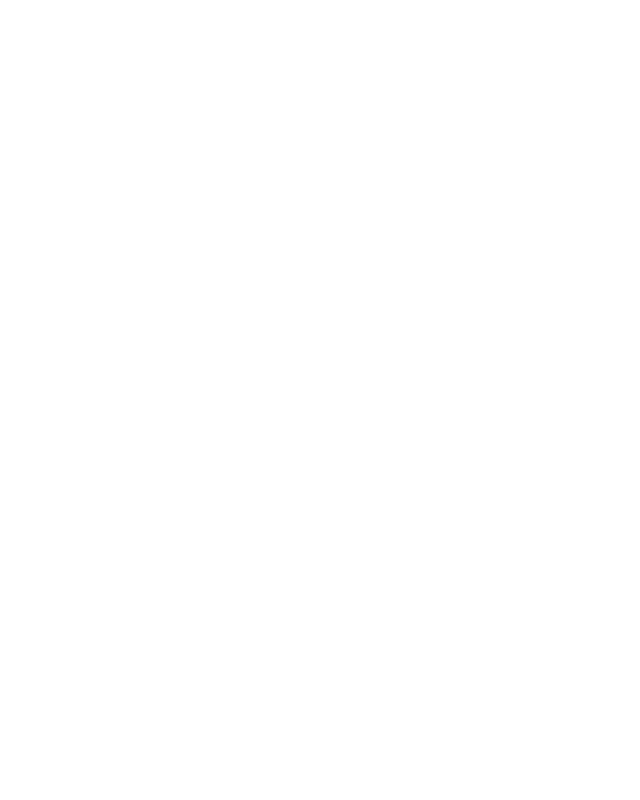
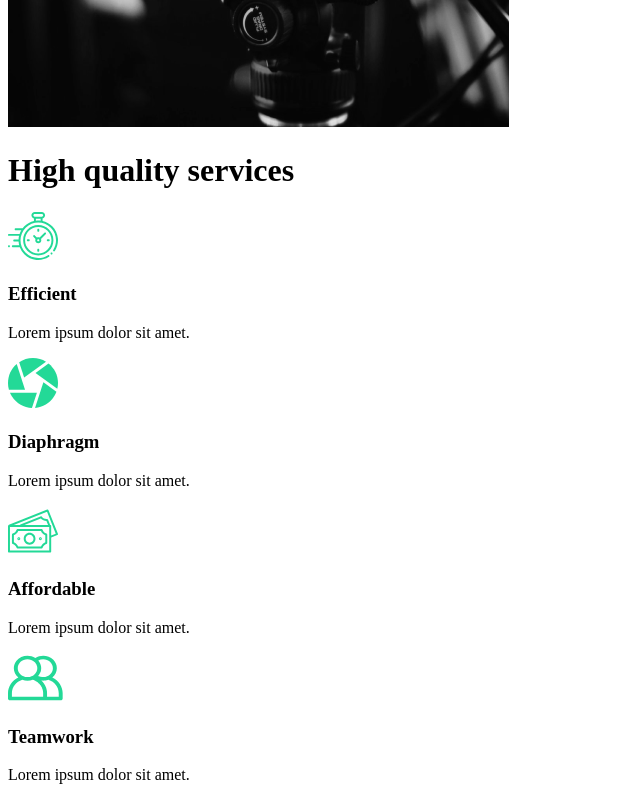
Before and after one commit to cesarebek/portfolio-with-react, a React (Create React App) app: page / in a window 1280 px wide. Shown: the part 1635-2435 px from the top of the page, without its empty margins (0-640 px from the left). Before the commit the page ends 1044 px from the top, so only its background shows below. Built offline with nearby package versions, Linux system fonts and the light colour scheme.

Commit message:
Creation of the ServicesSection.js

```diff
--- a/src/Pages/AboutMe.js
+++ b/src/Pages/AboutMe.js
@@ -1,10 +1,12 @@
 import React from 'react';
 import AboutSection from '../components/AboutSection';
+import ServicesSection from '../components/ServicesSection';
 
 const AboutMe = () => {
   return (
     <div>
       <AboutSection />
+      <ServicesSection />
     </div>
   );
 };
--- a/src/components/AboutSection.js
+++ b/src/components/AboutSection.js
@@ -7,7 +7,7 @@
     <div>
       <div className="description">
         <div className="title">
-          //I'm adding this HIDE div because I want to reveal the text
+          {/* I'm adding this HIDE div because I want to reveal the text */}
           <div className="hide">
             <h1>I work to develop</h1>
           </div>
--- /dev/null
+++ b/src/components/ServicesSection.js
@@ -0,0 +1,53 @@
+import React from 'react';
+//import home2
+import home2 from '../img/home2.png';
+//import icons
+import clock from '../img/clock.svg';
+import diaphragm from '../img/diaphragm.svg';
+import money from '../img/money.svg';
+import teamwork from '../img/teamwork.svg';
+
+const ServicesSection = () => {
+  return (
+    <div className="services">
+      <img src={home2} alt="camera" />
+      <div className="description">
+        <h1>
+          High <span>quality</span> services
+        </h1>
+        <div className="cards">
+          <div className="card">
+            <div className="icon">
+              <img src={clock} alt="clock" />
+              <h3>Efficient</h3>
+            </div>
+            <p>Lorem ipsum dolor sit amet.</p>
+          </div>
+          <div className="card">
+            <div className="icon">
+              <img src={diaphragm} alt="diaphragm" />
+              <h3>Diaphragm</h3>
+            </div>
+            <p>Lorem ipsum dolor sit amet.</p>
+          </div>
+          <div className="card">
+            <div className="icon">
+              <img src={money} alt="money" />
+              <h3>Affordable</h3>
+            </div>
+            <p>Lorem ipsum dolor sit amet.</p>
+          </div>
+          <div className="card">
+            <div className="icon">
+              <img src={teamwork} alt="teamwork" />
+              <h3>Teamwork</h3>
+            </div>
+            <p>Lorem ipsum dolor sit amet.</p>
+          </div>
+        </div>
+      </div>
+    </div>
+  );
+};
+
+export default ServicesSection;
```
